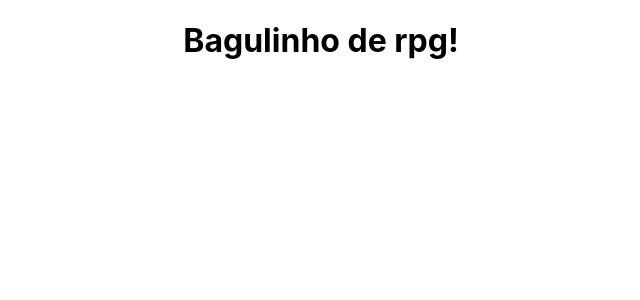
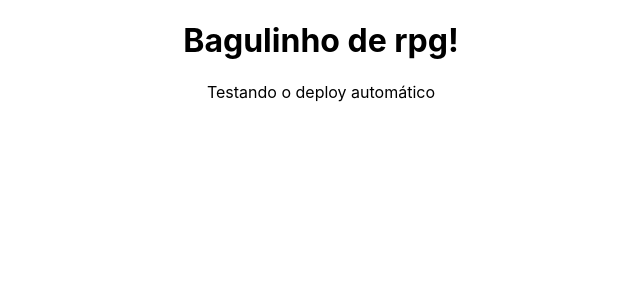
Before and after one commit to juliocnp/rpg, a React (Create React App) app: page / in a window 1280 px wide. Shown: the top 300 px of the page, without its empty margins (319-959 px from the left). Built offline with nearby package versions, Linux system fonts and the light colour scheme.

Commit message:
Testando o deploy automático

```diff
--- a/src/App.tsx
+++ b/src/App.tsx
@@ -5,6 +5,7 @@ function App() {
   return (
     <div className="App">
       <h1>Bagulinho de rpg!</h1>
+      <p>Testando o deploy automático</p>
     </div>
   );
 }
```
